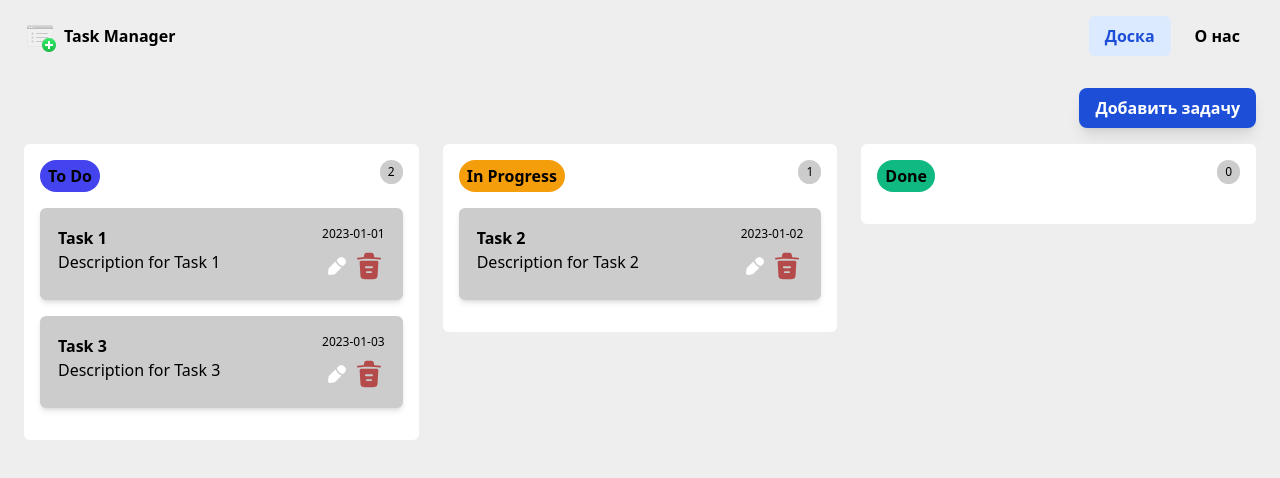
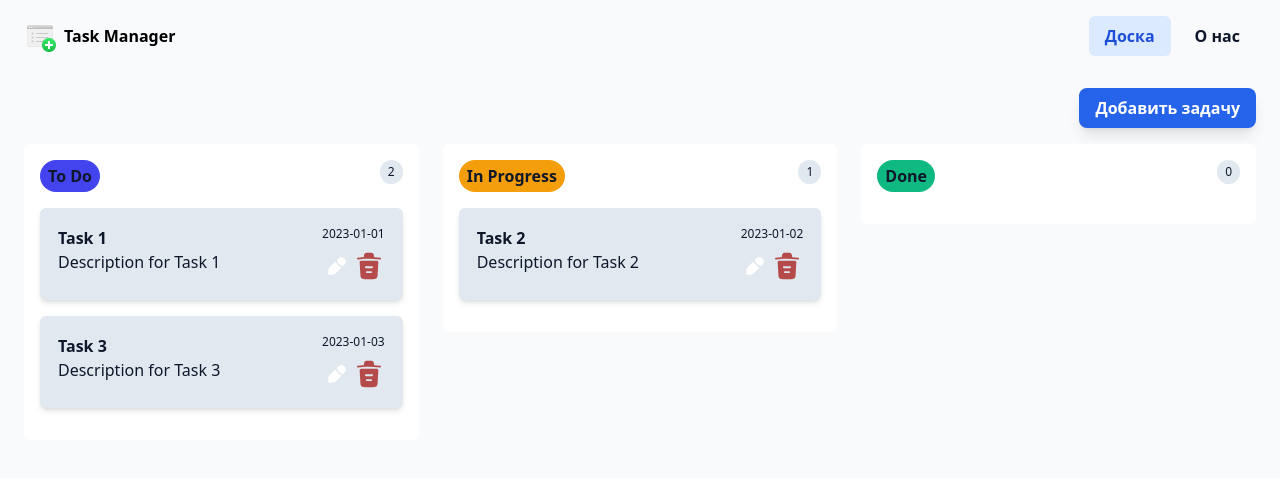
Before and after one commit to DimasAnanas-coder/kanban-board, a React (Vite) app in the folder frontend/: page /board in a window 1280 px wide. Shown: the top 478 px of the page. Built offline with nearby package versions, Linux system fonts and the light colour scheme.

Commit message:
ADD: ThemeProvider, AppProvider; colors were been moved in .css

```diff
--- a/frontend/src/App.jsx
+++ b/frontend/src/App.jsx
@@ -1,23 +1,26 @@
 import React from 'react';
+import { BrowserRouter, Routes, Route } from 'react-router-dom';
+
 import NavBar from './components/NavBar';
 import { routes } from './routes';
-import { BrowserRouter, Routes, Route } from 'react-router-dom';
+import AppProvider from './contexts/AppProvider';
+import BasePage from './pages/BasePage';
+
 import './index.css';
 
 function App() {
     return (
         <BrowserRouter>
-            <div className="bg-primary">
-                <div className='ml-6 mr-6'>
+            <AppProvider>
+                <BasePage>
                         <NavBar />
                         <Routes>
                             { routes.map(({ path, page }) => (
                                 <Route key={path} path={path} element={page} />
                             ))}
                         </Routes>
-                </div>
-            </div>
-
+                </BasePage>
+            </AppProvider>
         </BrowserRouter>
     );
 }
--- /dev/null
+++ b/frontend/src/contexts/AppProvider.jsx
@@ -0,0 +1,10 @@
+import { ThemeProvider } from "./ThemeContext";
+
+
+export default function AppProvider({ children }) {
+    return (
+        <ThemeProvider>
+            {children}
+        </ThemeProvider>
+    );
+};
--- /dev/null
+++ b/frontend/src/contexts/ThemeContext.jsx
@@ -0,0 +1,41 @@
+import { createContext, useContext, useEffect } from "react";
+import { useLocalStorage } from "../hooks";
+import { START_THEME, LIGHT_THEME, DARK_THEME } from "../themes";
+
+
+const ThemeContext = createContext();
+
+
+export function ThemeProvider({children}) {
+    const [theme, setTheme] = useLocalStorage('theme', START_THEME);
+
+    const isDark = theme === DARK_THEME;
+
+    const toggleTheme = () => {
+        setTheme(isDark ? LIGHT_THEME : DARK_THEME);
+    }
+
+    useEffect(() => {
+        document.documentElement.classList.toggle(DARK_THEME, isDark);
+    }, [isDark]);
+
+    return (
+        <ThemeContext.Provider value={{
+            toggleTheme,
+            isDark,
+        }}>
+            {children}
+        </ ThemeContext.Provider>
+    )
+};
+
+
+export function useTheme() {
+    const context = useContext(ThemeContext);
+
+    if (!context) {
+        throw new Error('useTheme must be used into ThemeProvider');
+    }
+
+    return context;
+}
--- a/frontend/src/hooks/index.js
+++ b/frontend/src/hooks/index.js
@@ -1,9 +1,11 @@
 import { useBoardDnd } from './useBoardDnd';
 import { useTaskForm } from './useTaskForm';
 import { useTaskModal } from './useTaskModal';
+import { useLocalStorage } from './useLocalStorage';
 
 export {
     useBoardDnd,
     useTaskForm,
     useTaskModal,
+    useLocalStorage,
 };
--- /dev/null
+++ b/frontend/src/hooks/useLocalStorage.js
@@ -0,0 +1,14 @@
+import { useEffect, useState } from "react";
+
+export function useLocalStorage(key, initialValue) {
+    const [value, setValue] = useState(() => {
+        const saved = localStorage.getItem(key);
+        return saved ? JSON.parse(saved) : initialValue;
+    });
+
+    useEffect(() => {
+        localStorage.setItem(key, JSON.stringify(value));
+    }, [key, value]);
+
+    return [value, setValue];
+};
--- a/frontend/src/index.css
+++ b/frontend/src/index.css
@@ -1,3 +1,27 @@
 @tailwind base;
 @tailwind components;
 @tailwind utilities;
+
+:root {
+    --color-primary: 248 250 252;
+    --color-secondary: 255 255 255;
+    --color-thirdary: 226 232 240;
+    --color-text: 15 23 42;
+    --color-accent-text: 29 78 216;
+    --color-accent: 37 99 235;
+    --color-accent-hover: 219 234 254;
+    --color-error: 220 38 38;
+    --color-ok: 21 128 61;
+}
+
+.dark {
+    --color-primary: 15 23 42;
+    --color-secondary: 30 41 59;
+    --color-thirdary: 51 65 85;
+    --color-text: 248 250 252;
+    --color-accent-text: 191 219 254;
+    --color-accent: 96 165 250;
+    --color-accent-hover: 30 58 138;
+    --color-error: 248 113 113;
+    --color-ok: 74 222 128;
+}
--- /dev/null
+++ b/frontend/src/pages/BasePage.jsx
@@ -0,0 +1,9 @@
+export default function BasePage({ children }) {
+    return (
+        <div className="bg-primary">
+            <div className='ml-6 mr-6'>
+                { children }
+            </div>
+        </div>
+    );
+};
--- /dev/null
+++ b/frontend/src/themes.js
@@ -0,0 +1,10 @@
+const DARK_THEME = 'dark';
+const LIGHT_THEME = 'light';
+
+const START_THEME = LIGHT_THEME;
+
+export {
+    START_THEME,
+    DARK_THEME,
+    LIGHT_THEME
+}
--- a/frontend/tailwind.config.js
+++ b/frontend/tailwind.config.js
@@ -6,18 +6,18 @@ module.exports = {
     theme: {
         extend: {
             colors: {
-                primary: '#EEEEEE',
-                secondary: '#FFFFFF',
-                thirdary: '#CCCCCC',
+                primary: 'rgb(var(--color-primary) / <alpha-value>)',
+                secondary: 'rgb(var(--color-secondary) / <alpha-value>)',
+                thirdary: 'rgb(var(--color-thirdary) / <alpha-value>)',
 
-                text: '#000000',
-                accentText: '#1D4ED8',
-                accent: '#1D4ED8',
+                text: 'rgb(var(--color-text) / <alpha-value>)',
+                accentText: 'rgb(var(--color-accent-text) / <alpha-value>)',
+                accent: 'rgb(var(--color-accent) / <alpha-value>)',
 
-                accentHover: '#DBEAFE',
+                accentHover: 'rgb(var(--color-accent-hover) / <alpha-value>)',
 
-                error: '#DD2200',
-                ok: '#22DD77',
+                error: 'rgb(var(--color-error) / <alpha-value>)',
+                ok: 'rgb(var(--color-ok) / <alpha-value>)',
             },
         },
     },
```
Lines whose indentation alone changed are shown as unchanged.
